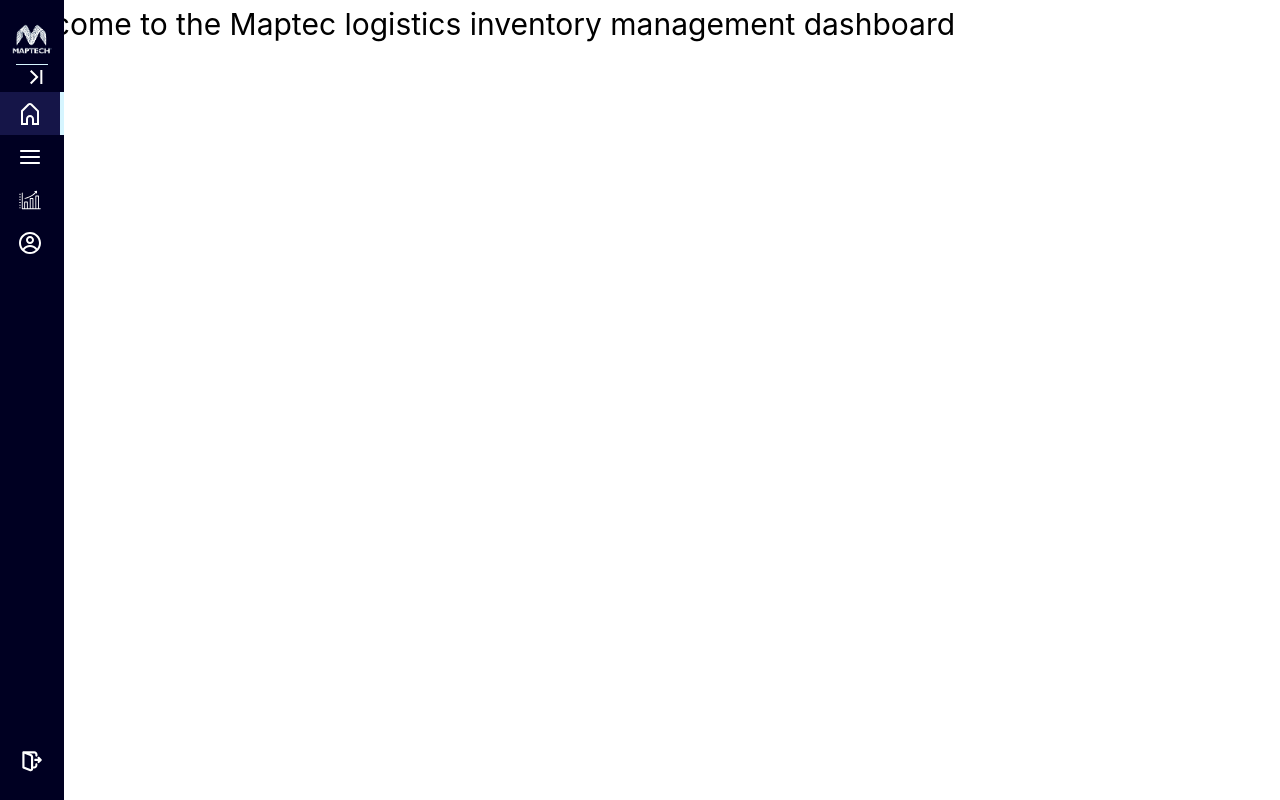
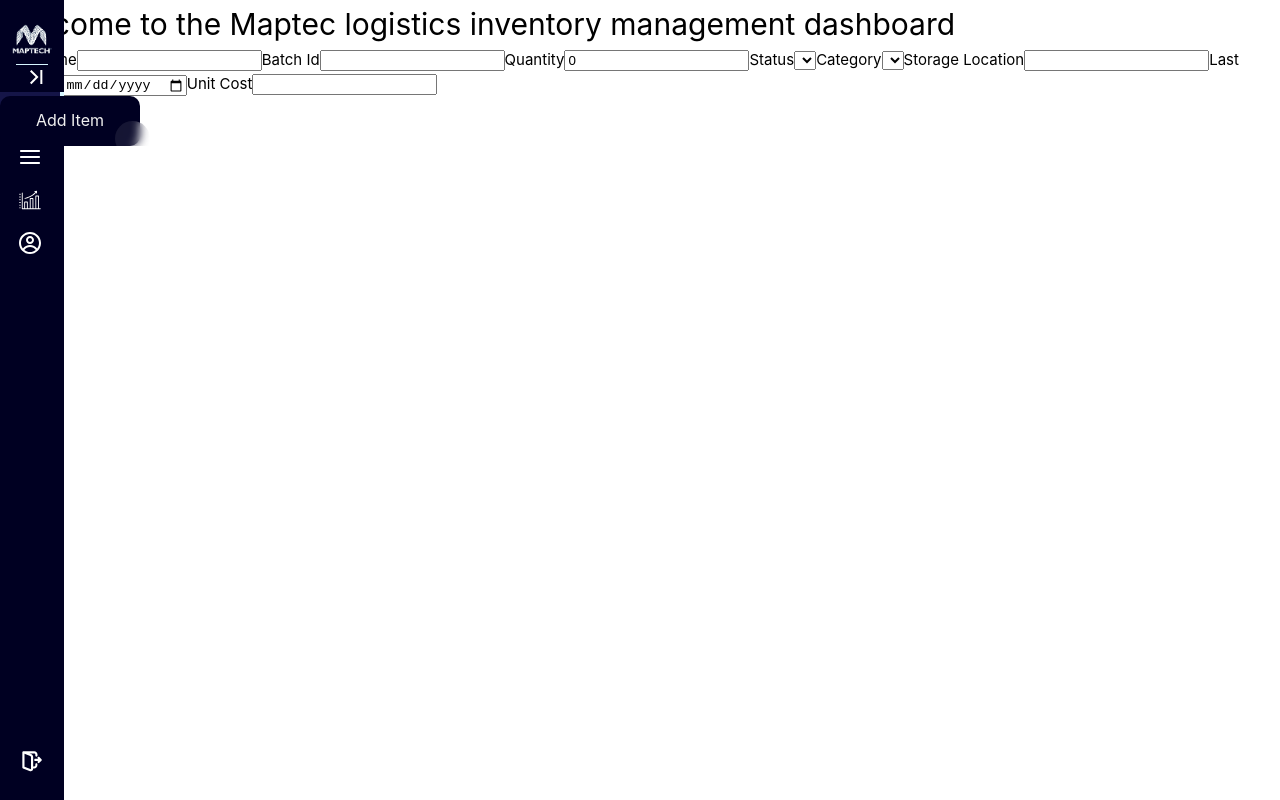
Before and after one commit to Maptech-Logistics/cemcloud1, a Vue app in the folder invent_manage-client/: page / in a window 1280 px wide. Before the commit this address had no page. Built offline with nearby package versions, Linux system fonts and the light colour scheme.

Commit message:
create select comp

```diff
--- a/invent_manage-client/components.d.ts
+++ b/invent_manage-client/components.d.ts
@@ -11,6 +11,7 @@ declare module 'vue' {
     AddItemForm: typeof import('./src/components/Form/AddItemForm.vue')['default']
     Analytics: typeof import('./src/views/analytics/Analytics.vue')['default']
     AnalyticsIcon: typeof import('./src/components/icons/AnalyticsIcon.vue')['default']
+    BaseForm: typeof import('./src/components/Form/BaseForm.vue')['default']
     BaseInput: typeof import('./src/components/Form/BaseInput.vue')['default']
     BaseSelect: typeof import('./src/components/Form/BaseSelect.vue')['default']
     Card: typeof import('./src/components/card/Card.vue')['default']
--- a/invent_manage-client/src/components/Form/AddItemForm.vue
+++ b/invent_manage-client/src/components/Form/AddItemForm.vue
@@ -5,12 +5,14 @@
         label="Item Name"
         type="text"
         />
-        <span v-for="error in v$.value.$errors" :key="error.$iud">{{error}}</span> <!-- this is not working -->
+        <span v-for="error in v$.name.$errors" :key="error.$uid">{{ error.$message }}</span>
+        <!-- add v-if later -->
         <BaseInput
             v-model="event.batch_number"
             label="Batch Id"
             type="text"
         />
+        <span v-for="error in v$.batch_number.$errors" :key="error.$uid">{{ error.$message }}</span>
         <BaseInput
             v-model="event.quantity"
             label="Quantity"
@@ -18,35 +20,50 @@
             placeholder="0"
             min = "0"
         />
-        <BaseInput
+        <span v-for="error in v$.quantity.$errors" :key="error.$uid">{{ error.$message }}</span>
+        <!-- <BaseInput
             v-model="event.status"
             label="Status"
             placeholder="In Stock"
             type="in-stock | out-of-stock"
+        /> -->
+        <BaseSelect
+            v-model="event.status"
+            label="Status"
+            options="selectOptions.availabilityStatus"
+            placeholder="in-Stock"
         />
-        <BaseInput
+        <span v-for="error in v$.status.$errors" :key="error.$uid">{{ error.$message }}</span>
+        <BaseSelect
             v-model="event.category"
             label="Category"
-            type="text"
+            options="selectOptions.category"
+            placeholder="other"
         />
+        <span v-for="error in v$.category.$errors" :key="error.$uid">{{ error.$message }}</span>
         <BaseInput
             v-model="event.shelf_location"
             label="Storage Location"
             type="text"
         />
+        <span v-for="error in v$.shelf_location.$errors" :key="error.$uid">{{ error.$message }}</span>
         <BaseInput
             v-model="event.last_updated"
             label="Last Modified"
             type="date"
         />
+        <span v-for="error in v$.last_updated.$errors" :key="error.$uid">{{ error.$message }}</span>
         <BaseInput
             v-model="event.cost_per_unit"
             label="Unit Cost"
             type="number"
         />
+        <span v-for="error in v$.cost_per_unit.$errors" :key="error.$uid">{{ error.$message }}</span>
     </form>
 
+
     <primaryBtn type="submit" @submit="addItem">Add Item</primaryBtn>
+    <!-- <span v-for="error in v$.$errors" :key="error.$uid">{{ error.$property }} - {{ error.$message }}</span> -->
 
 </template>
 
@@ -54,8 +71,9 @@
 import { dummyData } from '@/utils/dummydata';
 import { ref } from 'vue';
 import useVuelidate from '@vuelidate/core'
-import {required} from '@vuelidate/validators'
+import {required, minValue} from '@vuelidate/validators'
 import { reactive } from 'vue';
+// import BaseSelect from "@/components/Form/BaseSelect.vue"
 // import primaryBtn from "@/components/Buttons/primaryBtn.vue"
 // import BaseInput from "@/components/BaseInput.vue"
 
@@ -63,39 +81,43 @@ import { reactive } from 'vue';
         batch_number: "",
         name: "",
         quantity: 0,
-        status: "in-stock",
+        status: "",
         category: "",
         shelf_location: "",
         last_updated: "",
         cost_per_unit: "",
     })
 
-    const availabilityStatus = ref(["in-stock", "out-of-stock"])
-    const category = ref(["food", "drinks", "stationery", "cleaning", "other"])
+    const selectOptions = ref({
+        availabilityStatus: [{"value":"in-stock","text":"In Stock"}, {"value":"out-of-stock", "text":"Out of Stock"}],
+        category: [{"value":"food", "text":"Food"}, {"value":"drinks","text":"Drinks"}, {"value":"stationery", "text":"Stationery"}, {"value":"cleaning", "text":"Cleaning"}, {"value":"other", "text":"Other"}]
+    })
 
     const addItem = async () => {
+        console.log(event.value)
         const result = await v$.value.$validate()
-        console.log(event.value)
+        // console.log(event.value)
         if(result){
             console.log("valid")
         }
         else{
-            console.log("invalid")}
-        // dummyData.push(event.value) doesn't work but consider state management at this point. what would happen?
+            console.log(v$)
+        }
     }
 
     const rules = {
         batch_number: {required},
         name: {required},
-        quantity: {required},
+        quantity: {required, minValue: minValue(1)},
         status: {required},
         category: {required},
         shelf_location: {required},
         last_updated: {required},
-        cost_per_unit: {required},
+        cost_per_unit: {required, minValue: minValue(0.1)},
     }
 
     const v$ = useVuelidate(rules, event)
+    // const errors = ref(v$.$errors)
 
 
 </script>
--- a/invent_manage-client/src/components/Form/BaseSelect.vue
+++ b/invent_manage-client/src/components/Form/BaseSelect.vue
@@ -1,10 +1,11 @@
 <template>
     <label>{{ label }}</label>
-    <select
-        v-bind="$attrs"
-        :value="modelValue"
-        @input="$emit('update:modelValue', $event.target.value)"
-    />
+    <select v-bind="$attrs" :value="modelValue" @change="$emit('update:modelValue', $event.target.value)" :options="options">
+        <option v-for="option in options" :key="option.value" :value="option.value">
+            {{ option.text }}</option>
+    </select>
+
+
 
 </template>
 
@@ -17,7 +18,11 @@
         modelValue:{
             type: [String, Number],
             default: ""
-        }
+        },
+        options:{
+            type: Array,
+            default: []
+        },
     });
 </script>
 
```
Also changed, not shown: invent_manage-client/src/components/Form/BaseForm.vue (added, +9 -0 lines).
